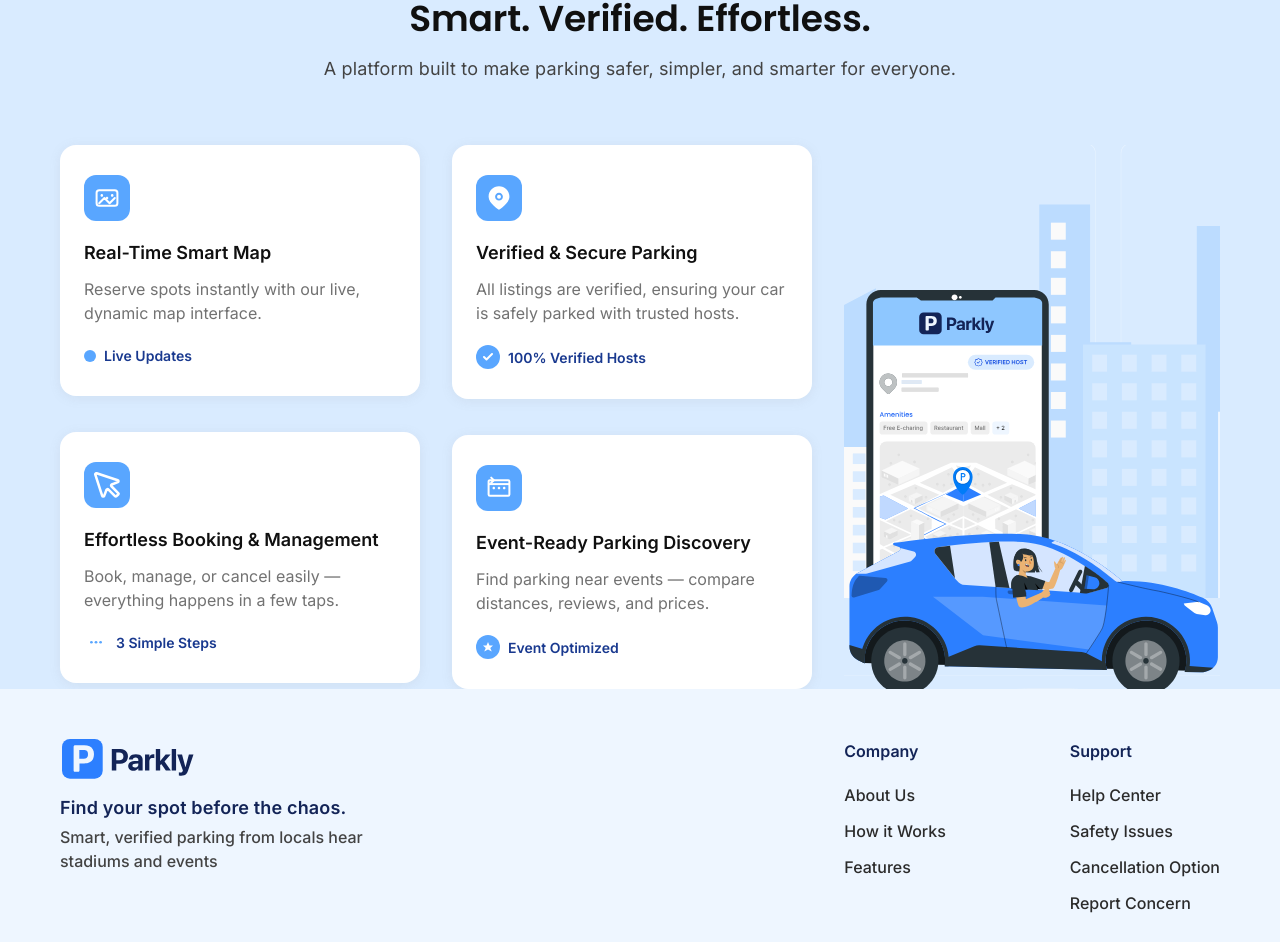
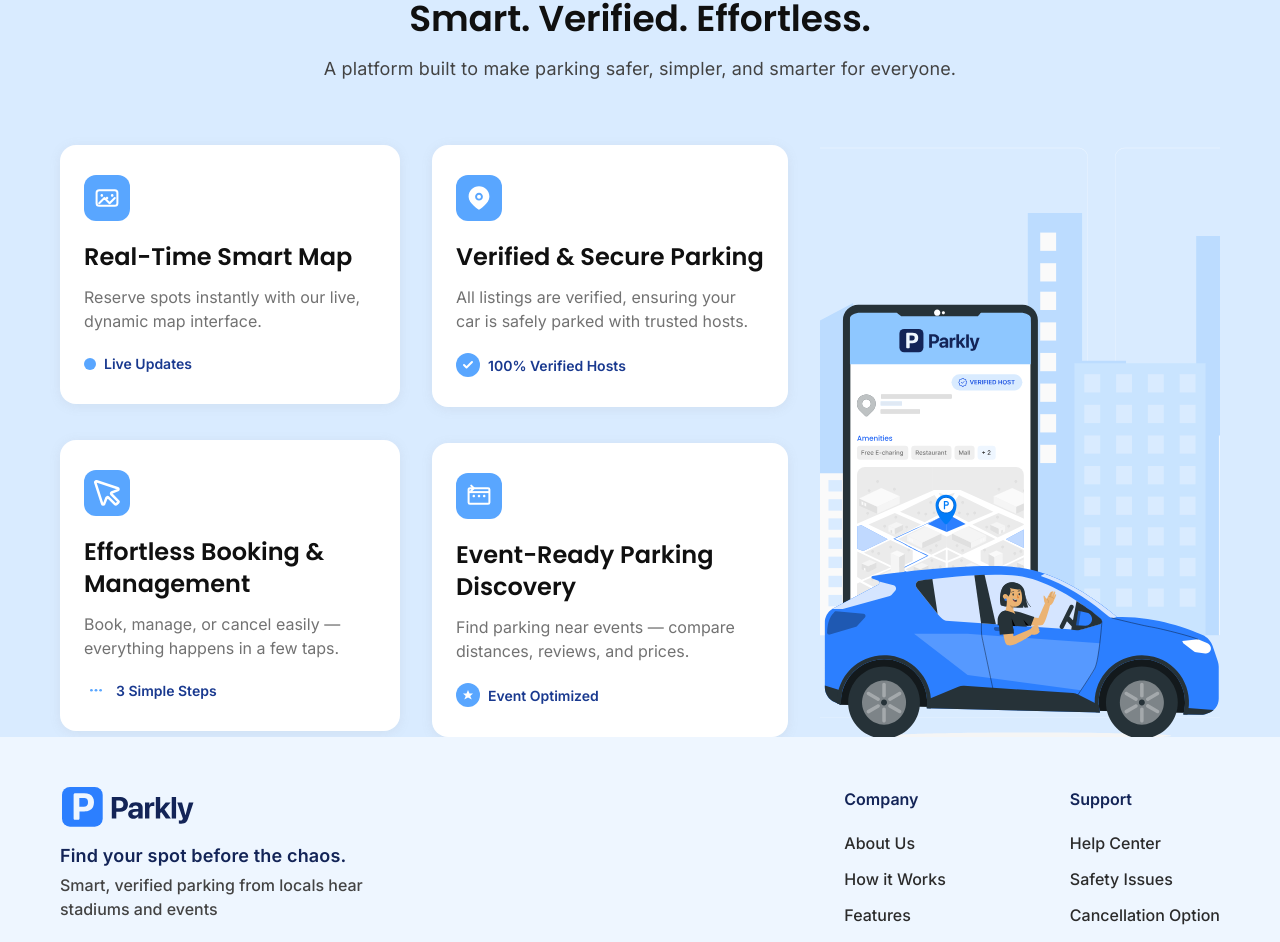
Before and after one commit to avinash-oodles/parkly, a Next.js app: page /waitlist in a window 1280 px wide. Shown: the part 1169-2111 px from the top of the page. Built offline with nearby package versions, Linux system fonts and the light colour scheme.

Commit message:
stable key features section for desktop with feature cards component.

```diff
--- a/src/app/waitlist/page.tsx
+++ b/src/app/waitlist/page.tsx
@@ -17,6 +17,7 @@ import calender from "@/assets/svgs/calender.svg"
 import dots from "@/assets/svgs/dots.svg"
 import star from "@/assets/svgs/star.svg"
 import EffortCard from "@/components/molecules/EffortCard";
+import FeatureCard from "@/components/molecules/FeatureCards"
 
 
 const WaitlistPage: FC = () => {
@@ -128,139 +129,49 @@ const WaitlistPage: FC = () => {
                         <div className="flex gap-8">
                             <div className="flex gap-8">
                                 <div className="flex flex-col gap-9">
-                                    <div className=" feature-card bg-white px-6 py-[30px] shadow-[0px_2px_12px_0px_#8888881F] rounded-2xl flex flex-col gap-5  lg:min-w-[360px] ">
-                                        <div className="p-2.5 bg-[#59A6FF] rounded-xl flex items-center relative w-4 lg:w-[46px] h-4 lg:h-[46px] ">
-                                            <Image
-                                                src={realtime}
-                                                alt="world"
-                                                width={26}
-                                                height={26}
-                                                className="object-contain"
-                                                priority
-                                            />
-                                        </div>
-                                        <div className="flex flex-col gap-3">
-                                            <Typography variant="body" weight={600} className="text-black-900">
-                                                Real-Time Smart Map
-                                            </Typography>
-                                            <Typography variant="para" weight={400} className="text-black-600">
-                                                Reserve spots instantly with our live, dynamic map interface.
-                                            </Typography>
-                                        </div>
-                                        <div className="flex gap-2 items-center">
-                                            <div className="bg-[#59A6FF] rounded-xl flex items-center p-1.5 "></div>
-                                            <Typography variant="chip" weight={600} lineHeight={21} className="text-blue-900">
-                                                Live Updates
-                                            </Typography>
-                                        </div>
-                                    </div>
-                                    <div className=" feature-card bg-white px-6 py-[30px] shadow-[0px_2px_12px_0px_#8888881F] rounded-2xl flex flex-col gap-5 lg:min-w-[360px]">
-                                        <div className="p-2.5 bg-[#59A6FF] rounded-xl flex items-center relative w-4 lg:w-[46px] h-4 lg:h-[46px] ">
-                                            <Image
-                                                src={arrow}
-                                                alt="arrow"
-                                                width={26}
-                                                height={26}
-                                                className="object-contain"
-                                                priority
-                                            />
-                                        </div>
-                                        <div className="flex flex-col gap-3">
-                                            <Typography variant="body" weight={600} className="text-black-900">
-                                               Effortless Booking & Management
-                                            </Typography>
-                                            <Typography variant="para" weight={400} className="text-black-600">
-                                                Book, manage, or cancel easily — everything happens in a few taps.
-                                            </Typography>
-                                        </div>
-                                        <div className="flex gap-2 items-center">
-                                            <div className="rounded-xl flex items-center p-1.5 relative">
-                                                <Image
-                                                src={dots}
-                                                alt="world"
-                                                width={12}
-                                                height={12}
-                                                className="object-contain"
-                                                priority
-                                            />
-                                            </div>
-                                            <Typography variant="chip" weight={600} lineHeight={21} className="text-blue-900">
-                                                3 Simple Steps
-                                            </Typography>
-                                        </div>
-                                    </div>
+                                    <FeatureCard
+                                        mainIcon={realtime}
+                                        mainIconAlt="realtime map"
+                                        title="Real-Time Smart Map"
+                                        subtitle="Reserve spots instantly with our live, dynamic map interface."
+                                        chipText="Live Updates"
+                                        chipIcon={undefined}
+                                        chipIconBg={true}
+                                    />
+                                    <FeatureCard
+                                        mainIcon={arrow}
+                                        mainIconAlt="arrow"
+                                        title="Effortless Booking & Management"
+                                        subtitle="Book, manage, or cancel easily — everything happens in a few taps."
+                                        chipText="3 Simple Steps"
+                                        chipIcon={dots}
+                                        chipIconAlt="dots"
+                                        chipIconBg={false}     // no blue background
+                                    />
                                 </div>
                                 <div className="flex flex-col gap-9">
-                                    <div className=" feature-card bg-white px-6 py-[30px] shadow-[0px_2px_12px_0px_#8888881F] rounded-2xl flex flex-col gap-5 lg:min-w-[360px]">
-                                        <div className="p-2.5 bg-[#59A6FF] rounded-xl flex items-center relative w-4 lg:w-[46px] h-4 lg:h-[46px] ">
-                                            <Image
-                                                src={verified}
-                                                alt="world"
-                                                width={26}
-                                                height={26}
-                                                className="object-contain"
-                                                priority
-                                            />
-                                        </div>
-                                        <div className="flex flex-col gap-3">
-                                            <Typography variant="body" weight={600} className="text-black-900">
-                                                Verified & Secure Parking
-                                            </Typography>
-                                            <Typography variant="para" weight={400} className="text-black-600">
-                                                All listings are verified, ensuring your car is safely parked with trusted hosts.
-                                            </Typography>
-                                        </div>
-                                        <div className="flex gap-2 items-center">
-                                            <div className="bg-[#59A6FF] rounded-xl flex items-center p-1.5 relative">
-                                                <Image
-                                                src={tick}
-                                                alt="world"
-                                                width={12}
-                                                height={12}
-                                                className="object-contain"
-                                                priority
-                                            />
-                                            </div>
-                                            <Typography variant="chip" weight={600} lineHeight={21} className="text-blue-900">
-                                                100% Verified Hosts
-                                            </Typography>
-                                        </div>
-                                    </div>
-                                    <div className=" feature-card bg-white px-6 py-[30px] shadow-[0px_2px_12px_0px_#8888881F] rounded-2xl flex flex-col gap-5 lg:min-w-[360px]">
-                                        <div className="p-2.5 bg-[#59A6FF] rounded-xl flex items-center relative w-4 lg:w-[46px] h-4 lg:h-[46px] ">
-                                            <Image
-                                                src={calender}
-                                                alt="calender"
-                                                width={26}
-                                                height={26}
-                                                className="object-contain"
-                                                priority
-                                            />
-                                        </div>
-                                        <div className="flex flex-col gap-3">
-                                            <Typography variant="body" weight={600} className="text-black-900">
-                                                Event-Ready Parking Discovery
-                                            </Typography>
-                                            <Typography variant="para" weight={400} className="text-black-600">
-                                                Find parking near events — compare distances, reviews, and prices.
-                                            </Typography>
-                                        </div>
-                                        <div className="flex gap-2 items-center">
-                                            <div className="bg-[#59A6FF] rounded-xl flex items-center p-1.5 relative">
-                                                <Image
-                                                src={star}
-                                                alt="world"
-                                                width={12}
-                                                height={12}
-                                                className="object-contain"
-                                                priority
-                                            />
-                                            </div>
-                                            <Typography variant="chip" weight={600} lineHeight={21} className="text-blue-900">
-                                                Event Optimized
-                                            </Typography>
-                                        </div>
-                                    </div>
+                                    <FeatureCard
+                                        mainIcon={verified}
+                                        mainIconAlt="verified"
+                                        title="Verified & Secure Parking"
+                                        subtitle="All listings are verified, ensuring your car is safely parked with trusted hosts."
+                                        chipText="100% Verified Hosts"
+                                        chipIcon={tick}
+                                        chipIconAlt="tick"
+                                        chipIconBg={true}
+                                    />
+
+                                    <FeatureCard
+                                        mainIcon={calender}
+                                        mainIconAlt="calendar"
+                                        title="Event-Ready Parking Discovery"
+                                        subtitle="Find parking near events — compare distances, reviews, and prices."
+                                        chipText="Event Optimized"
+                                        chipIcon={star}
+                                        chipIconAlt="star"
+                                        chipIconBg={true}
+                                    />
+
                                 </div>
                             </div>
                             <div className="w-full max-w-[400px]">
--- /dev/null
+++ b/src/components/molecules/FeatureCards.tsx
@@ -0,0 +1,78 @@
+"use client";
+
+import Image, { StaticImageData } from "next/image";
+import Typography from "@/components/Typography/Typograpghy";
+
+interface FeatureCardProps {
+    mainIcon: StaticImageData;
+    mainIconAlt: string;
+    title: string;
+    subtitle: string;
+    chipText: string;
+    chipIcon?: StaticImageData;     // optional
+    chipIconAlt?: string;
+    chipIconBg?: boolean;           // default true → shows blue bg
+}
+
+export default function FeatureCard({
+    mainIcon,
+    mainIconAlt,
+    title,
+    subtitle,
+    chipText,
+    chipIcon,
+    chipIconAlt = "",
+    chipIconBg = true,
+}: FeatureCardProps) {
+    return (
+        <div className="feature-card bg-white px-6 py-[30px] shadow-[0px_2px_12px_0px_#8888881F] rounded-2xl flex flex-col gap-5 lg:min-w-[340px]">
+
+            {/* Main Blue Icon */}
+            <div className="p-2.5 bg-[#59A6FF] rounded-xl flex items-center relative w-4 lg:w-[46px] h-4 lg:h-[46px]">
+                <Image
+                    src={mainIcon}
+                    alt={mainIconAlt}
+                    width={26}
+                    height={26}
+                    className="object-contain"
+                    priority
+                />
+            </div>
+
+            {/* Title + Subtitle */}
+            <div className="flex flex-col gap-3">
+                <Typography variant="h3" weight={600} className="text-black-900">
+                    {title}
+                </Typography>
+                <Typography variant="para" weight={400} className="text-black-600">
+                    {subtitle}
+                </Typography>
+            </div>
+
+            {/* Chip Row */}
+            <div className="flex gap-2 items-center">
+                <div
+                    className={`rounded-xl flex items-center p-1.5 relative ${
+                        chipIconBg ? "bg-[#59A6FF]" : ""
+                    }`}
+                >
+                    {/* Only show the icon when passed */}
+                    {chipIcon && (
+                        <Image
+                            src={chipIcon}
+                            alt={chipIconAlt}
+                            width={12}
+                            height={12}
+                            className="object-contain"
+                            priority
+                        />
+                    )}
+                </div>
+
+                <Typography variant="chip" weight={600} lineHeight={21} className="text-blue-900">
+                    {chipText}
+                </Typography>
+            </div>
+        </div>
+    );
+}
```
